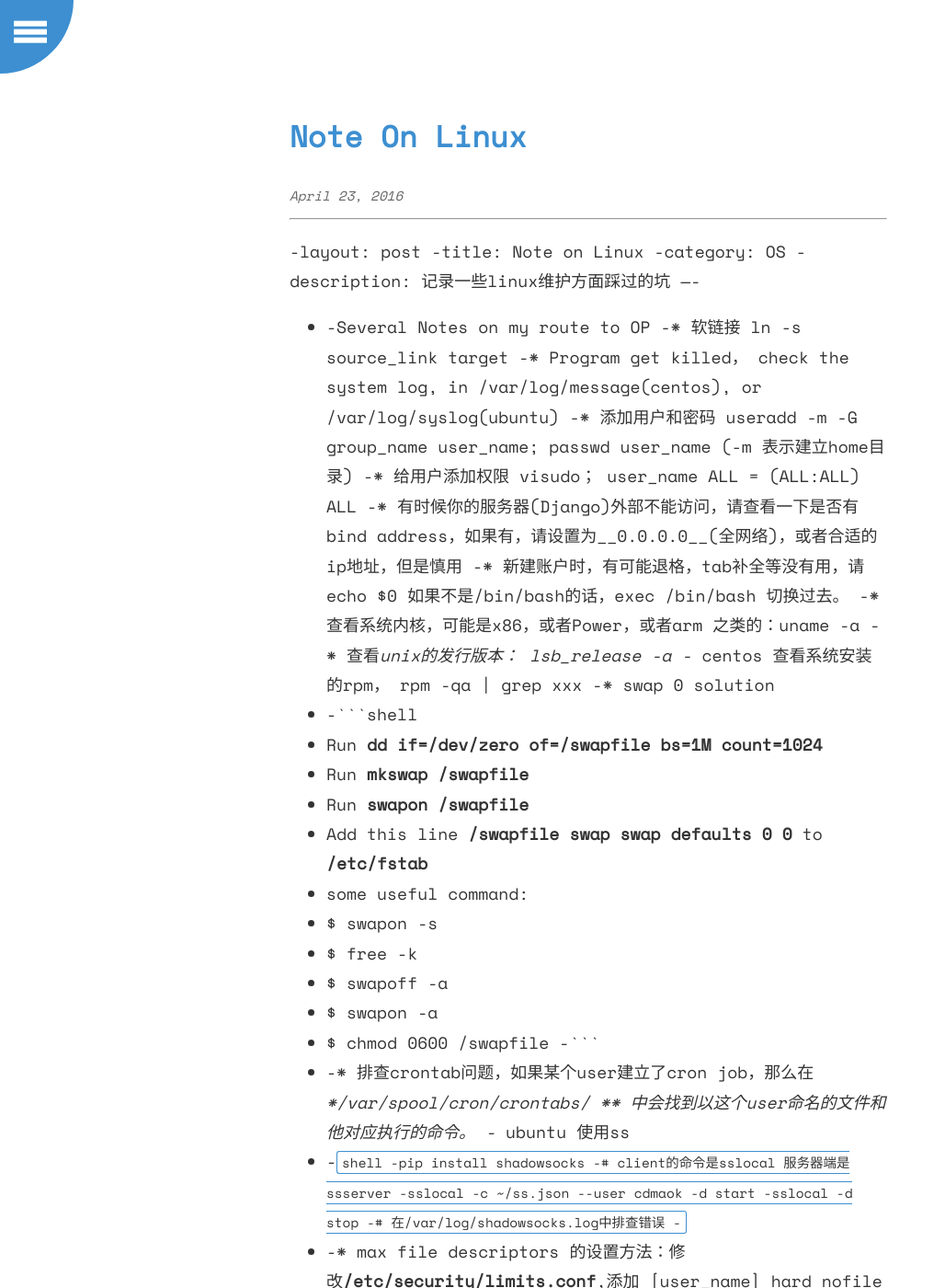
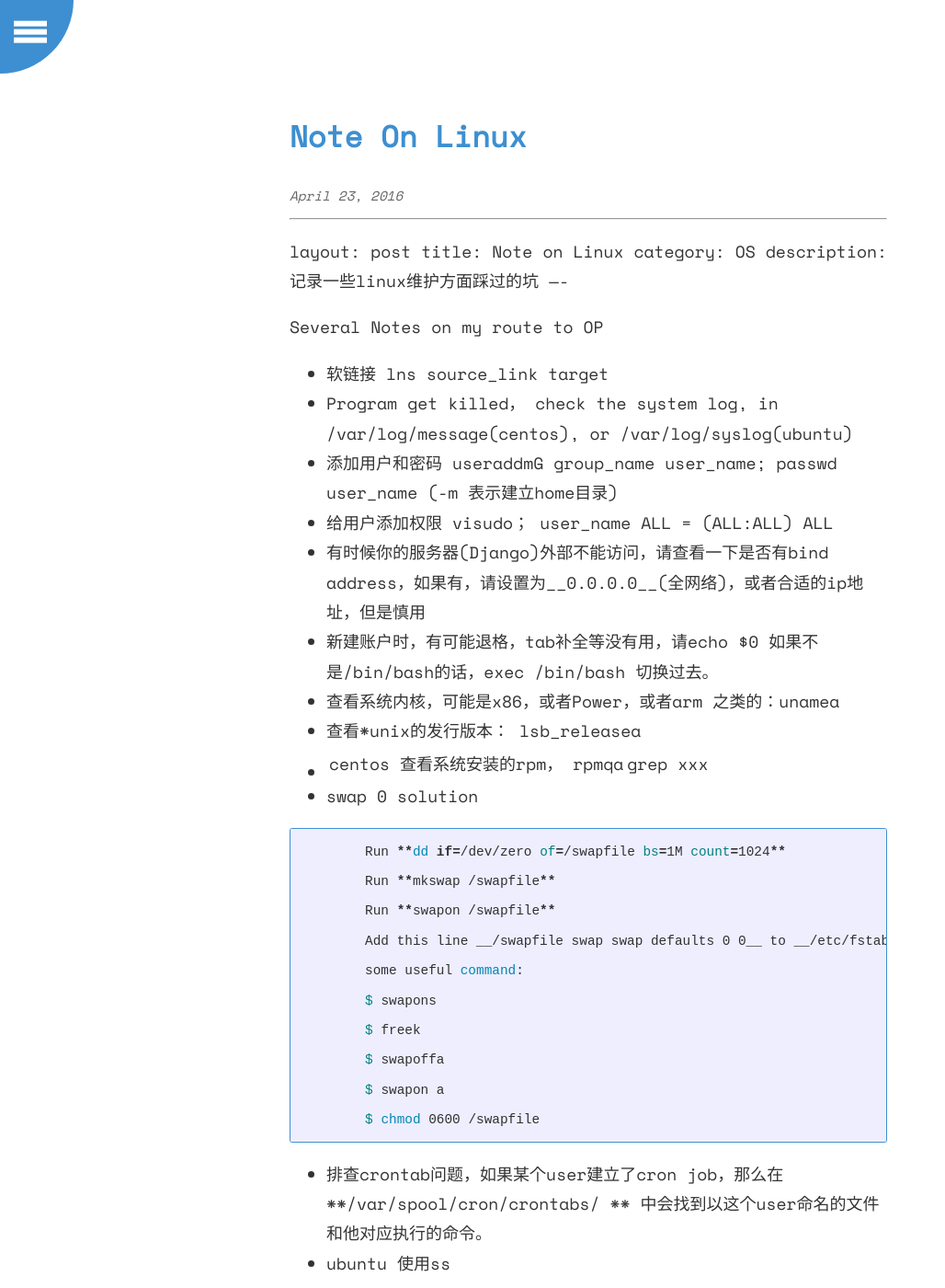
Before and after one commit to cdmaok/cdmaok.github.io, a Jekyll site: the page built from _posts/2016-04-23-Note-on-Linux.md, in a window 1280 px wide and 1400 px high, scrolled down 244 px. Shown: the whole window at 92% size, without its empty margins (0-1028 px from the left). Built offline with Jekyll 4.4.1, drawn with Linux system fonts in a browser that asks for light colours; our own code applies the rules of GitHub Pages for plain Markdown files; some of the changed text lies outside the part shown.

Commit message:
update format

````diff
--- a/_posts/2016-04-23-Note-on-Linux.md
+++ b/_posts/2016-04-23-Note-on-Linux.md
@@ -1,83 +1,83 @@
 ----
- -layout: post
- -title: Note on Linux
- -category: OS
- -description: 记录一些linux维护方面踩过的坑
- ----
- -
- -Several Notes on my route to OP
- -* 软链接 ln -s source_link target
- -* Program get killed， check the system log, in /var/log/message(centos), or /var/log/syslog(ubuntu)
- -* 添加用户和密码 useradd -m -G group_name user_name;  passwd user_name (-m 表示建立home目录)
- -* 给用户添加权限 visudo； user_name ALL = (ALL:ALL) ALL
- -* 有时候你的服务器(Django)外部不能访问，请查看一下是否有bind address，如果有，请设置为__0.0.0.0__(全网络)，或者合适的ip地址，但是慎用
- -* 新建账户时，有可能退格，tab补全等没有用，请echo $0 如果不是/bin/bash的话，exec /bin/bash 切换过去。
- -* 查看系统内核，可能是x86，或者Power，或者arm 之类的：uname -a
- -* 查看*unix的发行版本： lsb_release -a
- -* centos 查看系统安装的rpm， rpm -qa | grep xxx
- -* swap 0 solution
- -
- -```shell
- -	Run **dd if=/dev/zero of=/swapfile bs=1M count=1024**
- -	Run **mkswap /swapfile**
- -	Run **swapon /swapfile**
- -	Add this line __/swapfile swap swap defaults 0 0__ to __/etc/fstab__
- -	some useful command:
- -	$ swapon -s
- -	$ free -k
- -	$ swapoff -a
- -	$ swapon  -a
- -	$ chmod 0600 /swapfile
- -```
- -
- -* 排查crontab问题，如果某个user建立了cron job，那么在**/var/spool/cron/crontabs/ ** 中会找到以这个user命名的文件和他对应执行的命令。
- -* ubuntu 使用ss
- -
- -```shell
- -pip install shadowsocks
- -# client的命令是sslocal 服务器端是ssserver
- -sslocal -c ~/ss.json --user cdmaok -d start
- -sslocal -d stop
- -# 在/var/log/shadowsocks.log中排查错误
- -```
- -
- -* max file descriptors 的设置方法：修改**/etc/security/limits.conf**,添加 [user_name] hard nofile 102400 或者 * hard nofile 102400 即可。
- -
- -* linux 查看网络配置 **ifconfig**(wired) 或者 **iwconfig**(wireless)
- -
- -* 修改机器名称 vi /etc/hostname 和 /etc/hosts
- -
- -* ![Linux map](http://7xpv97.com1.z0.glb.clouddn.com/dffcef97007537585d1745e2b40a4b55.png)
- -
- -* shell script show the current path:
- -
- -```shell
- -#!/bin/bash
- -basepath=$(cd `dirname $0`; pwd)
- -echo $basepath
- -```
- -
- -*  多版本共存，有的时候机器里面某一个软件多于一个版本，下面以java为例讲解alternative
- -
- -```shell
- -## 首先去/usr/bin里面看看链接的指向是哪里，如果是指向/ect/alternative才可以这样做
- -update-alternative --config Java
- -## 然后选择你要的版本即可
- -## 如果没有需要的版本需要自己安装。
- -alternatives --install <link> <name> <path> <priority>
- -## 这里link 是指链接，如/usr/bin/Java, name = java, path是你安装的路径，priority 填60，表示最高。
- -```
- -
- -* 操作系统默认 240 秒后，才会关闭处于 time_wait 状态的连接，在高并发访问下，服
- -务器端会因为处于 time_wait 的连接数太多，可能无法建立新的连接，所以需要在服务器上
- -调小此等待值。在 linux 服务器上请通过变更/etc/sysctl. conf 文件去修改该缺省值（秒） ：net. ipv4. tcp_fin_timeout = 30
- -
- -* 给 JVM 设置-XX:+HeapDumpOnOutOfMemoryError 参数，让 JVM 碰到 OOM 场景时输出
- -dump 信息。
- -
- -* 学会用parallel -pipe 命令， 在管道中可以有效的加速
- -* 'cannot compile python.h' 需要安装python的依赖。
- -
- -```shell
- -sudo apt-get install python2.7-dev
- -```
+layout: post
+title: Note on Linux
+category: OS
+description: 记录一些linux维护方面踩过的坑
+----
+
+Several Notes on my route to OP
+* 软链接 lns source_link target
+* Program get killed， check the system log, in /var/log/message(centos), or /var/log/syslog(ubuntu)
+* 添加用户和密码 useraddmG group_name user_name;  passwd user_name (-m 表示建立home目录)
+* 给用户添加权限 visudo； user_name ALL = (ALL:ALL) ALL
+* 有时候你的服务器(Django)外部不能访问，请查看一下是否有bind address，如果有，请设置为__0.0.0.0__(全网络)，或者合适的ip地址，但是慎用
+* 新建账户时，有可能退格，tab补全等没有用，请echo $0 如果不是/bin/bash的话，exec /bin/bash 切换过去。
+* 查看系统内核，可能是x86，或者Power，或者arm 之类的：unamea
+* 查看*unix的发行版本： lsb_releasea
+* centos 查看系统安装的rpm， rpmqa | grep xxx
+* swap 0 solution
+
+```shell
+	Run **dd if=/dev/zero of=/swapfile bs=1M count=1024**
+	Run **mkswap /swapfile**
+	Run **swapon /swapfile**
+	Add this line __/swapfile swap swap defaults 0 0__ to __/etc/fstab__
+	some useful command:
+	$ swapons
+	$ freek
+	$ swapoffa
+	$ swapon a
+	$ chmod 0600 /swapfile
+```
+
+* 排查crontab问题，如果某个user建立了cron job，那么在**/var/spool/cron/crontabs/ ** 中会找到以这个user命名的文件和他对应执行的命令。
+* ubuntu 使用ss
+
+```shell
+pip install shadowsocks
+# client的命令是sslocal 服务器端是ssserver
+sslocalc ~/ss.json-user cdmaokd start
+sslocald stop
+# 在/var/log/shadowsocks.log中排查错误
+```
+
+* max file descriptors 的设置方法：修改**/etc/security/limits.conf**,添加 [user_name] hard nofile 102400 或者 * hard nofile 102400 即可。
+
+* linux 查看网络配置 **ifconfig**(wired) 或者 **iwconfig**(wireless)
+
+* 修改机器名称 vi /etc/hostname 和 /etc/hosts
+
+* ![Linux map](http://7xpv97.com1.z0.glb.clouddn.com/dffcef97007537585d1745e2b40a4b55.png)
+
+* shell script show the current path:
+
+```shell
+#!/bin/bash
+basepath=$(cd `dirname $0`; pwd)
+echo $basepath
+```
+
+*  多版本共存，有的时候机器里面某一个软件多于一个版本，下面以java为例讲解alternative
+
+```shell
+## 首先去/usr/bin里面看看链接的指向是哪里，如果是指向/ect/alternative才可以这样做
+update-alternative-config Java
+## 然后选择你要的版本即可
+## 如果没有需要的版本需要自己安装。
+alternatives-install <link> <name> <path> <priority>
+## 这里link 是指链接，如/usr/bin/Java, name = java, path是你安装的路径，priority 填60，表示最高。
+```
+
+* 操作系统默认 240 秒后，才会关闭处于 time_wait 状态的连接，在高并发访问下，服
+务器端会因为处于 time_wait 的连接数太多，可能无法建立新的连接，所以需要在服务器上
+调小此等待值。在 linux 服务器上请通过变更/etc/sysctl. conf 文件去修改该缺省值（秒） ：net. ipv4. tcp_fin_timeout = 30
+
+* 给 JVM 设置-XX:+HeapDumpOnOutOfMemoryError 参数，让 JVM 碰到 OOM 场景时输出
+dump 信息。
+
+* 学会用parallelpipe 命令， 在管道中可以有效的加速
+* 'cannot compile python.h' 需要安装python的依赖。
+
+```shell
+sudo apt-get install python2.7-dev
+```
````
Also changed, not shown: _posts/2016-03-22-De-duplicate-and-similarity-calculation.md (+40 -40 lines), _posts/2016-05-26-Crawl-Everything.md (+161 -161 lines), _posts/2016-06-10-Maven-install-3rd-party-jar.md (+0 -11 lines), README.md.
